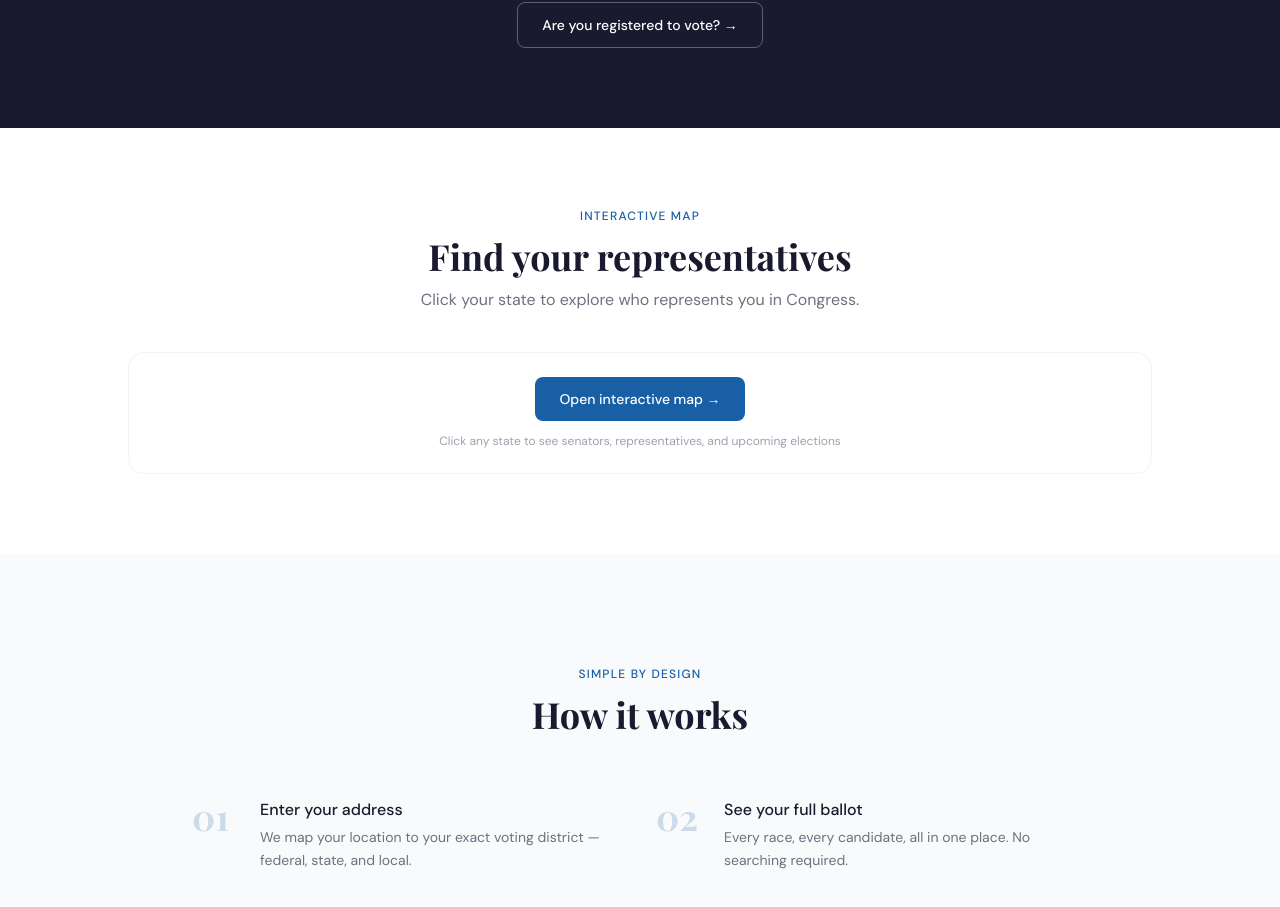
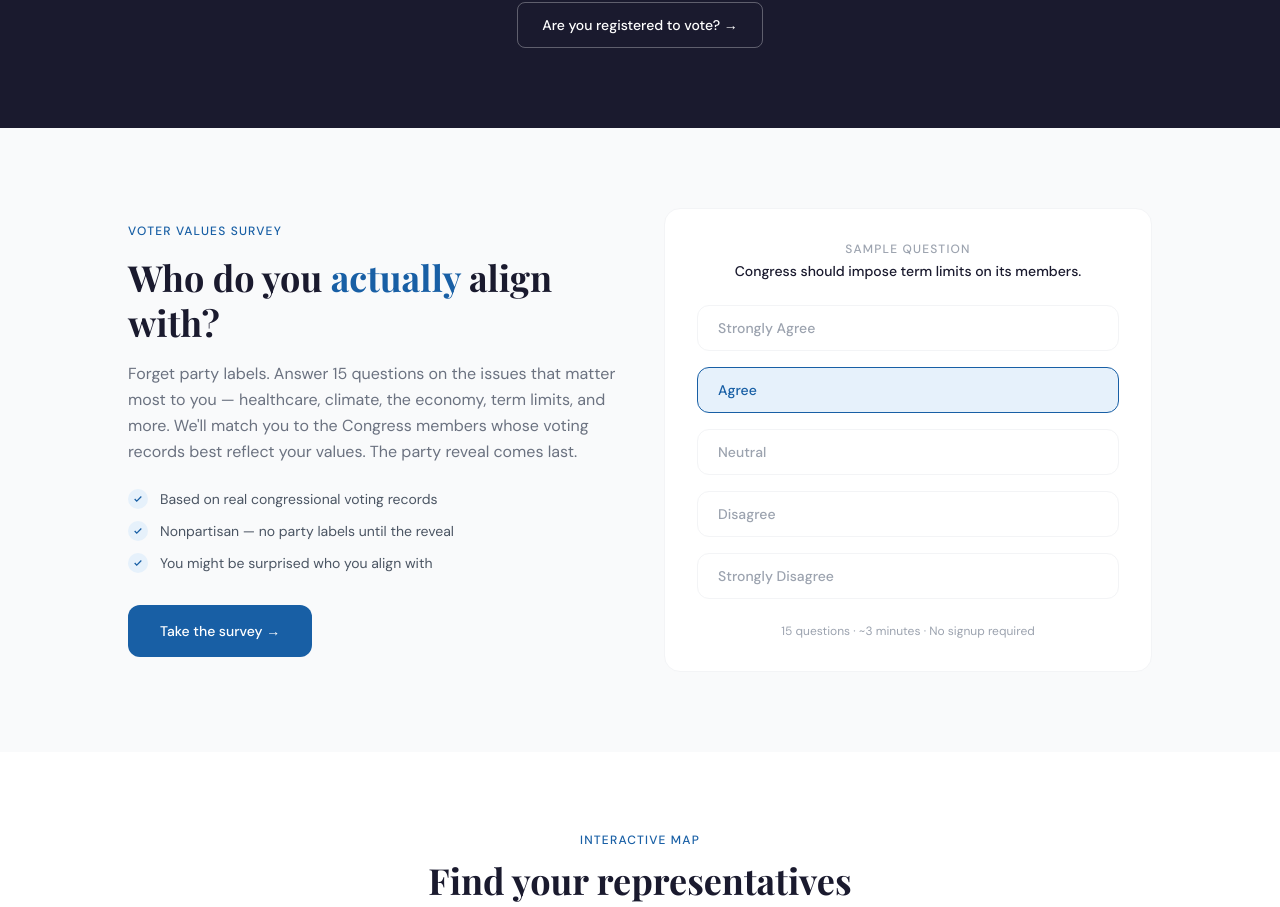
Before and after one commit to SpaceTron3/project-revela, a Next.js app: page / in a window 1280 px wide. Shown: the part 1975-2882 px from the top of the page. Built offline with nearby package versions, Linux system fonts and the light colour scheme; a web font is replaced by a local one.

Commit message:
Add survey section to homepage

```diff
--- a/app/page.js
+++ b/app/page.js
@@ -160,6 +160,58 @@ export default function Home() {
         </div>
       </section>
 
+      <section className="py-20 px-6 bg-gray-50">
+        <div className="max-w-5xl mx-auto">
+          <div className="grid grid-cols-1 lg:grid-cols-2 gap-12 items-center">
+            <div>
+              <p className="text-xs font-medium tracking-widest uppercase text-revela-blue mb-4">Voter Values Survey</p>
+              <h2 className="font-display text-4xl font-bold text-revela-navy mb-4 leading-tight">
+                Who do you <em className="not-italic text-revela-blue">actually</em> align with?
+              </h2>
+              <p className="text-gray-500 leading-relaxed mb-6">
+                Forget party labels. Answer 15 questions on the issues that matter most to you — healthcare, climate, the economy, term limits, and more. We'll match you to the Congress members whose voting records best reflect your values. The party reveal comes last.
+              </p>
+              <div className="space-y-3 mb-8">
+                {[
+                  'Based on real congressional voting records',
+                  'Nonpartisan — no party labels until the reveal',
+                  'You might be surprised who you align with',
+                ].map(item => (
+                  <div key={item} className="flex items-center gap-3 text-sm text-gray-600">
+                    <div className="w-5 h-5 rounded-full bg-revela-blue-light flex items-center justify-center shrink-0">
+                      <svg width="10" height="10" viewBox="0 0 24 24" fill="none" stroke="#185FA5" strokeWidth="3">
+                        <path d="M20 6L9 17l-5-5"/>
+                      </svg>
+                    </div>
+                    {item}
+                  </div>
+                ))}
+              </div>
+              <a
+                href="/survey"
+                className="inline-block bg-revela-blue text-white px-8 py-4 rounded-xl text-sm font-medium hover:bg-revela-blue-dark transition-colors"
+              >
+                Take the survey →
+              </a>
+            </div>
+            <div className="bg-white border border-gray-100 rounded-2xl p-8">
+              <div className="space-y-4">
+                <div className="text-center mb-6">
+                  <p className="text-xs font-medium tracking-widest uppercase text-gray-400 mb-1">Sample question</p>
+                  <p className="text-sm font-medium text-revela-navy">Congress should impose term limits on its members.</p>
+                </div>
+                {['Strongly Agree', 'Agree', 'Neutral', 'Disagree', 'Strongly Disagree'].map((label, i) => (
+                  <div key={label} className={`px-5 py-3 rounded-xl border text-sm font-medium ${i === 1 ? 'border-revela-blue bg-revela-blue-light text-revela-blue' : 'border-gray-100 text-gray-400'}`}>
+                    {label}
+                  </div>
+                ))}
+                <p className="text-xs text-gray-400 text-center pt-2">15 questions · ~3 minutes · No signup required</p>
+              </div>
+            </div>
+          </div>
+        </div>
+      </section>
+
       <section className="py-20 px-6">
         <div className="max-w-5xl mx-auto">
           <div className="text-center mb-10">
```
